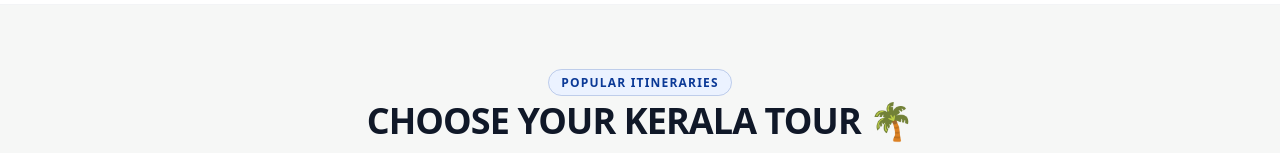
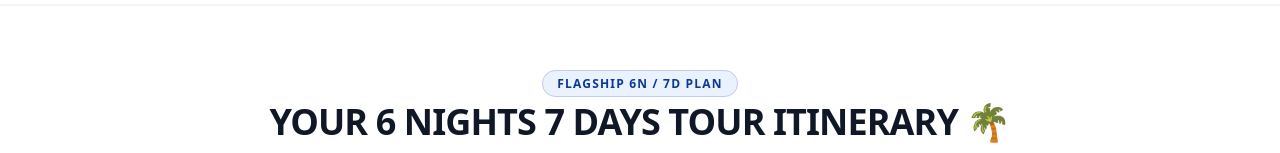
Before and after one commit to MyHappyJourney/Landing-Page-MHJ, a React (Vite) app: page / in a window 1280 px wide. Shown: the part 789-942 px from the top of the page. Built offline with nearby package versions, Linux system fonts and the light colour scheme.

Commit message:
feat: reorder homepage sections
Move Itinerary section above PackageSection to improve user flow and visibility of tour details.

```diff
--- a/src/App.tsx
+++ b/src/App.tsx
@@ -46,22 +46,22 @@ export default function App() {
         {/* 3. Trust Strip */}
         <TrustStrip />
 
-        {/* 4. Choose Your Kerala Tour (Package Cards & Carousel) */}
+        {/* 4. Tour Itinerary (6N / 7D) */}
+        <Itinerary />
+
+        {/* 5. Choose Your Kerala Tour (Package Cards & Carousel) */}
         <PackageSection
           onViewDetails={(pkg) => setSelectedPackageForModal(pkg)}
           onGetQuote={(pkg) => openQuoteModal(pkg.id)}
         />
 
-        {/* 5. Destination Specific Highlights Showcase */}
+        {/* 6. Destination Specific Highlights Showcase */}
         <DestinationsSection
           onGetQuote={() => openQuoteModal()}
         />
 
-        {/* 6. Loved By 5000+ Happy Travellers (Customer Reviews) */}
+        {/* 7. Loved By 5000+ Happy Travellers (Customer Reviews) */}
         <Reviews />
-
-        {/* 6. Tour Itinerary (6N / 7D) */}
-        <Itinerary />
 
         {/* 7. Package Inclusions & Exclusions */}
         <InclusionsExclusions />
```
